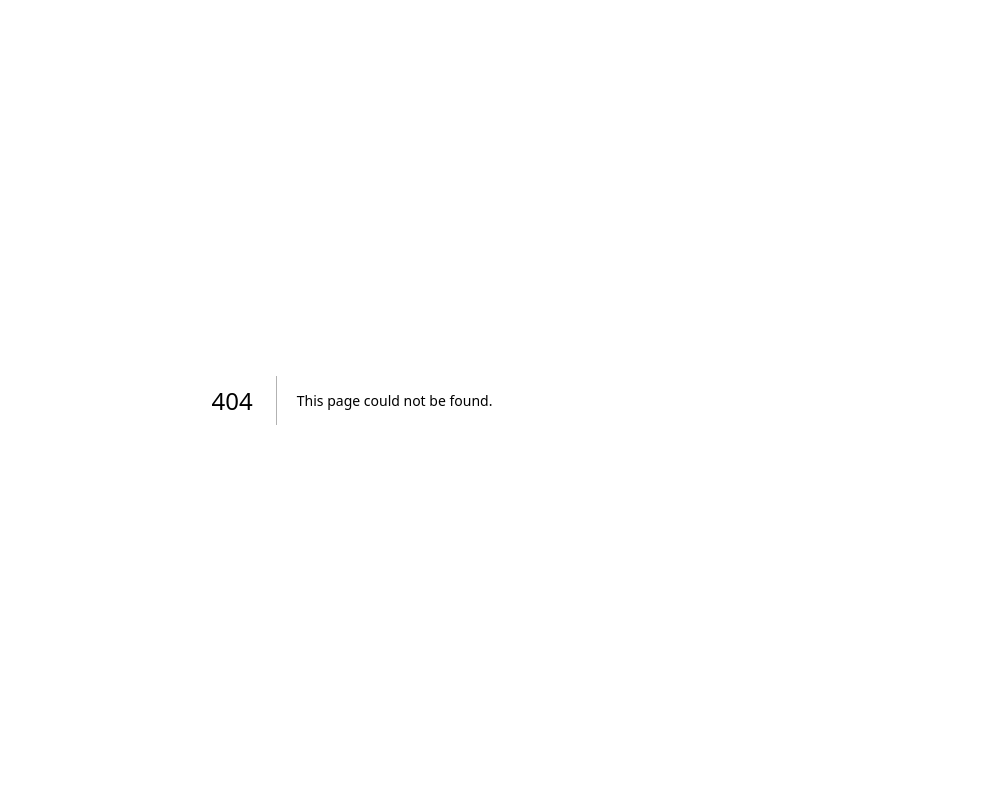
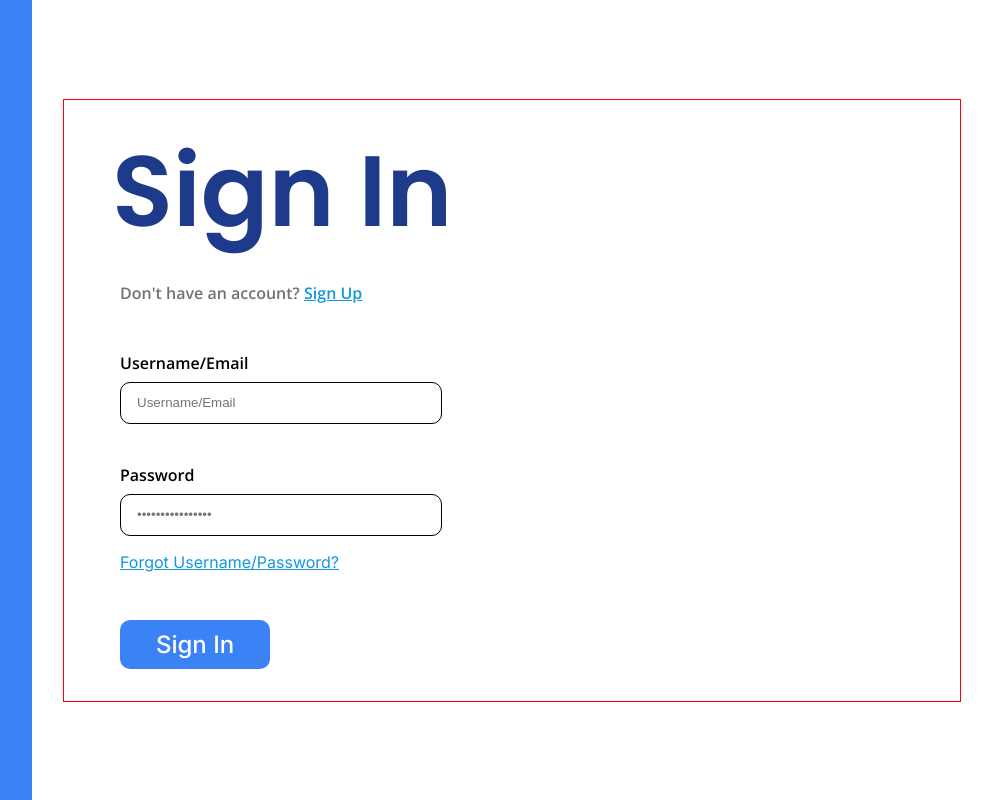
Before and after one commit to Pilner/EzStocks, a Next.js app: page /login in a window 1280 px wide. Before the commit this address had no page. Shown: the whole page, without its empty margins (288-1280 px from the left). Built offline with nearby package versions, Linux system fonts and the light colour scheme.

Commit message:
Added sign in page Removed unnecessary code Adjusted labels in register page Added custom image for the select field

```diff
--- a/src/app/globals.css
+++ b/src/app/globals.css
@@ -119,9 +119,3 @@ a {
     font-size: 16px;
     font-weight: 600;
 }
-
-/* .formsTextFont{
-    font-family: var(--secondary-font);
-    font-size: 16px;
-
-} */
--- /dev/null
+++ b/src/app/login/page.module.css
@@ -0,0 +1,83 @@
+.body {
+    height: 100vh;
+    display: flex;
+    margin: 0;
+    background: white;
+}
+
+.side {
+    flex: 0 0 25%;
+    background: #3B82F6;
+
+}
+
+.main {
+    display: flex;
+    flex: 1;
+    flex-direction: column;
+    justify-content: center;
+    margin: 0 3rem;
+    padding-right: 20rem;
+}
+
+.header {
+    margin-bottom: 3rem;
+}
+
+.header > h1 {
+    margin: 1rem 0;
+}
+
+.header > p {
+    margin: 0 0.5rem;
+}
+
+.main p a, .main label a, .end a {
+    color: #1496DF ;
+    text-decoration: underline;
+}
+
+.form {
+    margin: 0 0.5rem
+}
+
+.fields {
+    display: flex;
+    flex-direction: column;
+}
+
+.formRow {
+    display: flex;
+    flex-direction: column;
+    width: 20rem;
+    margin-bottom: 2.5rem;
+}
+
+.formRow label {
+    display: block;
+    margin-bottom: 0.5rem;
+}
+
+.formRow input {
+    width: 100%;
+    height: 2.5rem;
+    border: 1px solid;
+    border-radius: 10px;
+    text-indent: 1rem;
+}
+
+.formRow:last-child {
+    margin-bottom: 1rem;
+}
+
+.forgot {
+    margin-bottom: 3rem;
+}
+
+.end button {
+  width: 150px;
+  font-size: 24px;
+  font-weight: 500;
+  background-color: #3B82F6;
+  border-radius: 10px;
+}
--- /dev/null
+++ b/src/app/login/page.tsx
@@ -0,0 +1,48 @@
+import styles from './page.module.css';
+import Button from "@/_components/Button";
+
+export default function Login() {
+  return (
+
+    <div className={styles.body}>
+
+        <div className={styles.side}>
+        </div>
+
+        <div className="container">
+            <div className={styles.main}>
+                <div id="header" className={styles.header}>
+                    <h1 className="formsTitleFont">Sign In</h1>
+                    <p className="formsSubTitleFont">Don't have an account? <a href="/login">Sign Up</a></p>
+                </div>
+
+                <form className={styles.form} action="">
+                    <div className={styles.fields}>
+                        <div className={styles.formRow}>
+                            <label htmlFor="usernameOrEmail" className="formsTextFont">Username/Email</label>
+                            <input type="text" id="usernameOrEmail" name="usernameOrEmail" placeholder="Username/Email" className={styles.inputField} required />
+                        </div>
+
+                        <div className={styles.formRow}>
+                            <label htmlFor="pw" className="formsTextFont">Password</label>
+                            <input type="password" id="pw" name="pw" placeholder="••••••••••••••••" className={styles.inputField} required minLength={8} maxLength={24} />
+                        </div>
+                    </div>
+
+                    <div className={styles.end}>
+                        <p className={styles.forgot}>
+                            <a className="formSubtitleFont" href="#">Forgot Username/Password?</a>
+                        </p>
+                        <Button text='Sign In' url='#'/>
+                    </div>
+
+                </form>
+            </div>
+        </div>
+    </div>
+
+
+
+
+  );
+};
```
Also changed, not shown: src/app/signup/page.module.css (+11 -2 lines), src/app/signup/page.tsx (+4 -7 lines), src/app/signup/arrow.png (added).
